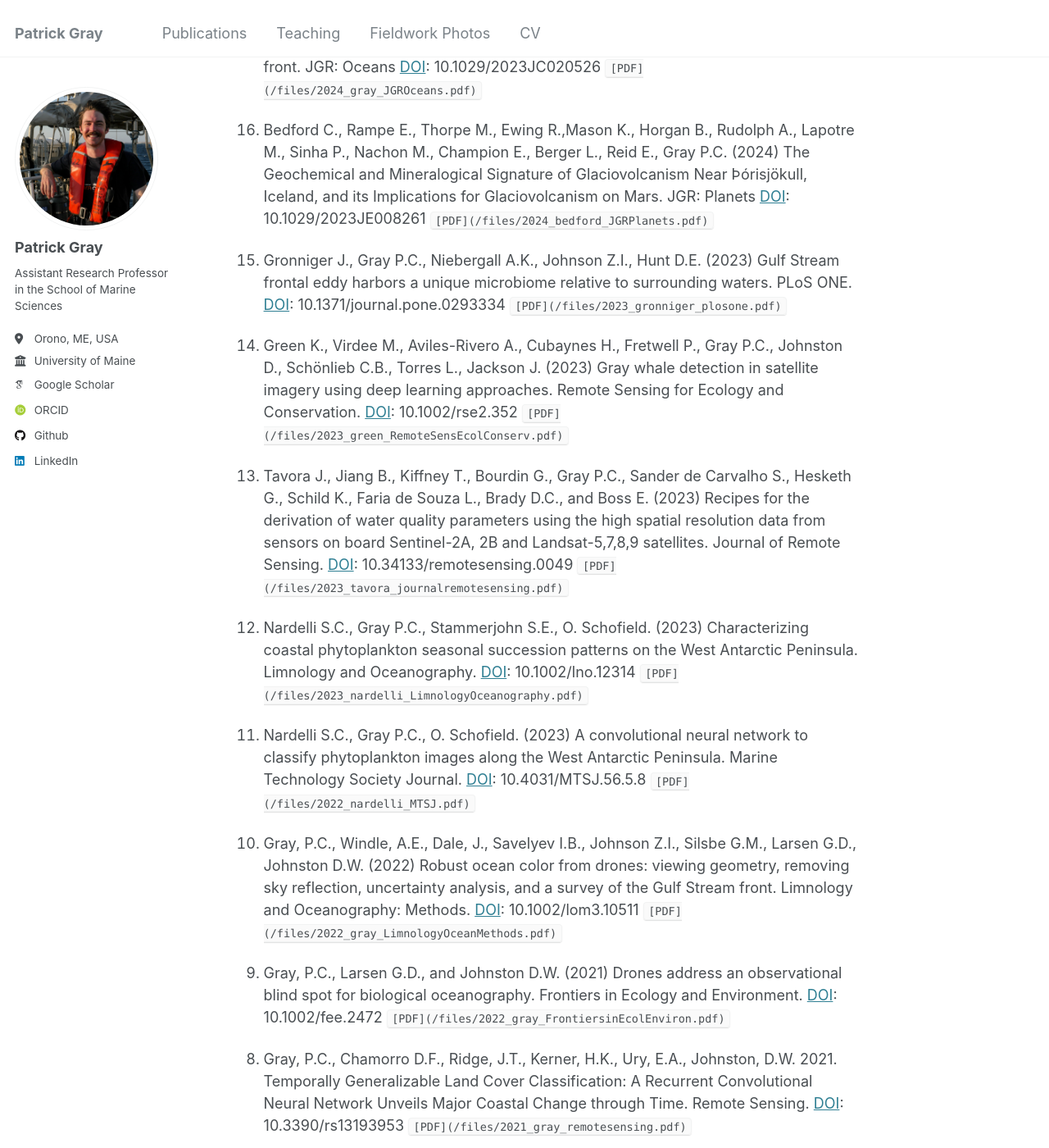
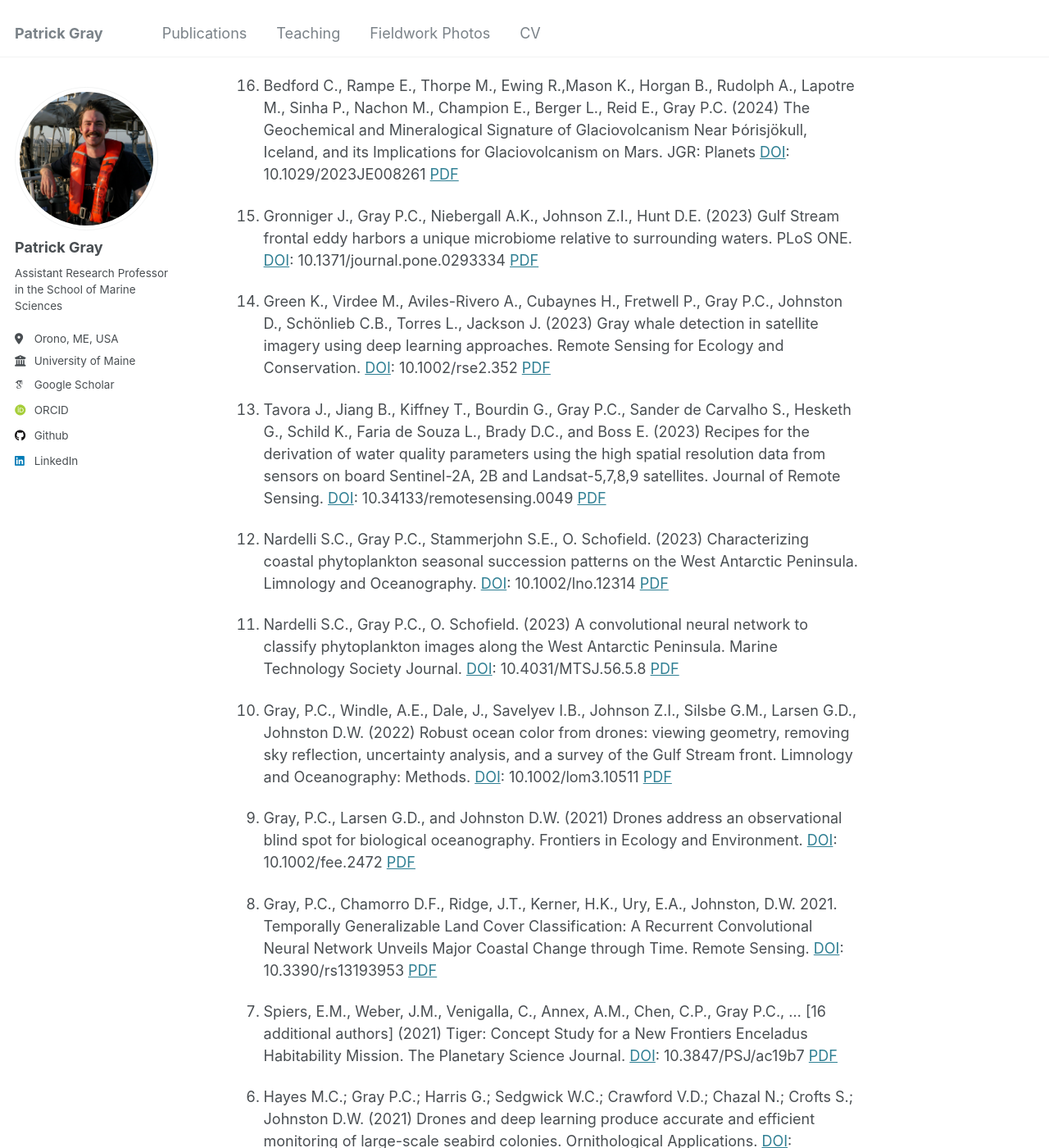
Before and after one commit to patrickcgray/patrickcgray.github.io, a Jekyll site: the page built from _pages/publications.md, in a window 1280 px wide and 1400 px high, scrolled down 469 px. Shown: the whole window at 82% size. Built offline with Jekyll 4.4.1, drawn with Linux system fonts in a browser that asks for light colours; some web fonts are replaced; some of the changed text lies outside the part shown.

Commit message:
fixing links again

```diff
--- a/_pages/publications.md
+++ b/_pages/publications.md
@@ -13,39 +13,39 @@ redirect_from:
 
 19.   Gray P.C., Boss E., Bourdin G., Mission Microbiome AtlantECO, Tara Pacific Consortium,  Lehahn Y., (2025) Emergent patterns of patchiness reflect decoupling between ocean physics and biology. In press Nature Communications. BioRxiv: [DOI](https://www.doi.org/10.1101/2024.05.24.595779): 10.1101/2024.05.24.595779 [in press]
 
-18.   Gray P.C., Boss E., Prochaska J.X., Kerner H.R., Begouen-Demeaux, C., Lehahn Y. (2024) The Promise and Pitfalls of Machine Learning in Ocean Remote Sensing. Oceanography [DOI](https://www.doi.org/10.5670/oceanog.2024.511): 10.5670/oceanog.2024.511 `[PDF](/files/2024_gray_oceanography.pdf)`
+18.   Gray P.C., Boss E., Prochaska J.X., Kerner H.R., Begouen-Demeaux, C., Lehahn Y. (2024) The Promise and Pitfalls of Machine Learning in Ocean Remote Sensing. Oceanography [DOI](https://www.doi.org/10.5670/oceanog.2024.511): 10.5670/oceanog.2024.511 [PDF](/files/2024_gray_oceanography.pdf)
 
-17.   Gray P.C., Sayvelev I., Cassar N., Levy M., Boss E.S., Lehahn Y., Bourdin G., Smith K.A., Windle A., Gronniger J., Floge S., Hunt D.E., Silsbe G., Johnson Z.I, Johnston D.W. (2024) Evidence for kilometer scale biophysical features at the Gulf Stream front. JGR: Oceans [DOI](https://www.doi.org/10.1029/2023JC020526): 10.1029/2023JC020526 `[PDF](/files/2024_gray_JGROceans.pdf)`
+17.   Gray P.C., Sayvelev I., Cassar N., Levy M., Boss E.S., Lehahn Y., Bourdin G., Smith K.A., Windle A., Gronniger J., Floge S., Hunt D.E., Silsbe G., Johnson Z.I, Johnston D.W. (2024) Evidence for kilometer scale biophysical features at the Gulf Stream front. JGR: Oceans [DOI](https://www.doi.org/10.1029/2023JC020526): 10.1029/2023JC020526 [PDF](/files/2024_gray_JGROceans.pdf)
 
-16.   Bedford C., Rampe E., Thorpe M., Ewing R.,Mason K., Horgan B., Rudolph A., Lapotre M., Sinha P., Nachon M., Champion E., Berger L., Reid E., Gray P.C. (2024)  The Geochemical and Mineralogical Signature of Glaciovolcanism Near Þórisjökull, Iceland, and its Implications for Glaciovolcanism on Mars. JGR: Planets [DOI](https://www.doi.org/10.1029/2023JE008261): 10.1029/2023JE008261 `[PDF](/files/2024_bedford_JGRPlanets.pdf)`
+16.   Bedford C., Rampe E., Thorpe M., Ewing R.,Mason K., Horgan B., Rudolph A., Lapotre M., Sinha P., Nachon M., Champion E., Berger L., Reid E., Gray P.C. (2024)  The Geochemical and Mineralogical Signature of Glaciovolcanism Near Þórisjökull, Iceland, and its Implications for Glaciovolcanism on Mars. JGR: Planets [DOI](https://www.doi.org/10.1029/2023JE008261): 10.1029/2023JE008261 [PDF](/files/2024_bedford_JGRPlanets.pdf)
 
-15. Gronniger J., Gray P.C., Niebergall A.K., Johnson Z.I., Hunt D.E. (2023) Gulf Stream frontal eddy harbors a unique microbiome relative to surrounding waters. PLoS ONE. [DOI](https://www.doi.org/10.1371/journal.pone.0293334): 10.1371/journal.pone.0293334 `[PDF](/files/2023_gronniger_plosone.pdf)`
+15. Gronniger J., Gray P.C., Niebergall A.K., Johnson Z.I., Hunt D.E. (2023) Gulf Stream frontal eddy harbors a unique microbiome relative to surrounding waters. PLoS ONE. [DOI](https://www.doi.org/10.1371/journal.pone.0293334): 10.1371/journal.pone.0293334 [PDF](/files/2023_gronniger_plosone.pdf)
 
-14.   Green K., Virdee M., Aviles-Rivero A., Cubaynes H., Fretwell P., Gray P.C., Johnston D., Schönlieb C.B., Torres L., Jackson J. (2023) Gray whale detection in satellite imagery using deep learning approaches. Remote Sensing for Ecology and Conservation. [DOI](https://www.doi.org/10.1002/rse2.352): 10.1002/rse2.352 `[PDF](/files/2023_green_RemoteSensEcolConserv.pdf)`
+14.   Green K., Virdee M., Aviles-Rivero A., Cubaynes H., Fretwell P., Gray P.C., Johnston D., Schönlieb C.B., Torres L., Jackson J. (2023) Gray whale detection in satellite imagery using deep learning approaches. Remote Sensing for Ecology and Conservation. [DOI](https://www.doi.org/10.1002/rse2.352): 10.1002/rse2.352 [PDF](/files/2023_green_RemoteSensEcolConserv.pdf)
 
-13.   Tavora J., Jiang B., Kiffney T., Bourdin G., Gray P.C., Sander de Carvalho S., Hesketh G., Schild K., Faria de Souza L., Brady D.C., and Boss E. (2023) Recipes for the derivation of water quality parameters using the high spatial resolution data from sensors on board Sentinel-2A, 2B and Landsat-5,7,8,9 satellites. Journal of Remote Sensing. [DOI](https://www.doi.org/10.34133/remotesensing.0049): 10.34133/remotesensing.0049 `[PDF](/files/2023_tavora_journalremotesensing.pdf)`
+13.   Tavora J., Jiang B., Kiffney T., Bourdin G., Gray P.C., Sander de Carvalho S., Hesketh G., Schild K., Faria de Souza L., Brady D.C., and Boss E. (2023) Recipes for the derivation of water quality parameters using the high spatial resolution data from sensors on board Sentinel-2A, 2B and Landsat-5,7,8,9 satellites. Journal of Remote Sensing. [DOI](https://www.doi.org/10.34133/remotesensing.0049): 10.34133/remotesensing.0049 [PDF](/files/2023_tavora_journalremotesensing.pdf)
 
-12.   Nardelli S.C., Gray P.C., Stammerjohn S.E., O. Schofield. (2023) Characterizing coastal phytoplankton seasonal succession patterns on the West Antarctic Peninsula. Limnology and Oceanography. [DOI](https://www.doi.org/10.1002/lno.12314): 10.1002/lno.12314 `[PDF](/files/2023_nardelli_LimnologyOceanography.pdf)`
+12.   Nardelli S.C., Gray P.C., Stammerjohn S.E., O. Schofield. (2023) Characterizing coastal phytoplankton seasonal succession patterns on the West Antarctic Peninsula. Limnology and Oceanography. [DOI](https://www.doi.org/10.1002/lno.12314): 10.1002/lno.12314 [PDF](/files/2023_nardelli_LimnologyOceanography.pdf)
 
-11.   Nardelli S.C., Gray P.C., O. Schofield. (2023) A convolutional neural network to classify phytoplankton images along the West Antarctic Peninsula. Marine Technology Society Journal. [DOI](https://www.doi.org/10.4031/MTSJ.56.5.8): 10.4031/MTSJ.56.5.8 `[PDF](/files/2022_nardelli_MTSJ.pdf)`
+11.   Nardelli S.C., Gray P.C., O. Schofield. (2023) A convolutional neural network to classify phytoplankton images along the West Antarctic Peninsula. Marine Technology Society Journal. [DOI](https://www.doi.org/10.4031/MTSJ.56.5.8): 10.4031/MTSJ.56.5.8 [PDF](/files/2022_nardelli_MTSJ.pdf)
 
-10.   Gray, P.C., Windle, A.E., Dale, J., Savelyev I.B., Johnson Z.I., Silsbe G.M., Larsen G.D., Johnston D.W. (2022) Robust ocean color from drones: viewing geometry, removing sky reflection, uncertainty analysis, and a survey of the Gulf Stream front. Limnology and Oceanography: Methods. [DOI](https://www.doi.org/10.1002/lom3.10511): 10.1002/lom3.10511 `[PDF](/files/2022_gray_LimnologyOceanMethods.pdf)`
+10.   Gray, P.C., Windle, A.E., Dale, J., Savelyev I.B., Johnson Z.I., Silsbe G.M., Larsen G.D., Johnston D.W. (2022) Robust ocean color from drones: viewing geometry, removing sky reflection, uncertainty analysis, and a survey of the Gulf Stream front. Limnology and Oceanography: Methods. [DOI](https://www.doi.org/10.1002/lom3.10511): 10.1002/lom3.10511 [PDF](/files/2022_gray_LimnologyOceanMethods.pdf)
 
-9.  Gray, P.C., Larsen G.D., and Johnston D.W. (2021) Drones address an observational blind spot for biological oceanography. Frontiers in Ecology and Environment. [DOI](https://www.doi.org/10.1002/fee.2472): 10.1002/fee.2472 `[PDF](/files/2022_gray_FrontiersinEcolEnviron.pdf)`
+9.  Gray, P.C., Larsen G.D., and Johnston D.W. (2021) Drones address an observational blind spot for biological oceanography. Frontiers in Ecology and Environment. [DOI](https://www.doi.org/10.1002/fee.2472): 10.1002/fee.2472 [PDF](/files/2022_gray_FrontiersinEcolEnviron.pdf)
 
-8.  Gray, P.C., Chamorro D.F., Ridge, J.T., Kerner, H.K., Ury, E.A., Johnston, D.W. 2021. Temporally Generalizable Land Cover Classification: A Recurrent Convolutional Neural Network Unveils Major Coastal Change through Time.  Remote Sensing. [DOI](https://www.doi.org/10.3390/rs13193953): 10.3390/rs13193953 `[PDF](/files/2021_gray_remotesensing.pdf)`
+8.  Gray, P.C., Chamorro D.F., Ridge, J.T., Kerner, H.K., Ury, E.A., Johnston, D.W. 2021. Temporally Generalizable Land Cover Classification: A Recurrent Convolutional Neural Network Unveils Major Coastal Change through Time.  Remote Sensing. [DOI](https://www.doi.org/10.3390/rs13193953): 10.3390/rs13193953 [PDF](/files/2021_gray_remotesensing.pdf)
 
-7.  Spiers, E.M., Weber, J.M., Venigalla, C., Annex, A.M., Chen, C.P., Gray P.C., … [16 additional authors] (2021) Tiger: Concept Study for a New Frontiers Enceladus Habitability Mission. The Planetary Science Journal. [DOI](https://www.doi.org/10.3847/PSJ/ac19b7): 10.3847/PSJ/ac19b7 `[PDF](/files/2021_spiers_PlanetSciJ.pdf)`
+7.  Spiers, E.M., Weber, J.M., Venigalla, C., Annex, A.M., Chen, C.P., Gray P.C., … [16 additional authors] (2021) Tiger: Concept Study for a New Frontiers Enceladus Habitability Mission. The Planetary Science Journal. [DOI](https://www.doi.org/10.3847/PSJ/ac19b7): 10.3847/PSJ/ac19b7 [PDF](/files/2021_spiers_PlanetSciJ.pdf)
 
-6.  Hayes M.C.; Gray P.C.; Harris G.; Sedgwick W.C.; Crawford V.D.; Chazal N.; Crofts S.; Johnston D.W. (2021) Drones and deep learning produce accurate and efficient monitoring of large-scale seabird colonies. Ornithological Applications. [DOI](https://www.doi.org/10.1093/ornithapp/duab022): 10.1093/ornithapp/duab022 `[PDF](/files/2021_hayes_OrnithApp.pdf)`
+6.  Hayes M.C.; Gray P.C.; Harris G.; Sedgwick W.C.; Crawford V.D.; Chazal N.; Crofts S.; Johnston D.W. (2021) Drones and deep learning produce accurate and efficient monitoring of large-scale seabird colonies. Ornithological Applications. [DOI](https://www.doi.org/10.1093/ornithapp/duab022): 10.1093/ornithapp/duab022 [PDF](/files/2021_hayes_OrnithApp.pdf)
 
-5.  Ridge, J.T., Gray, P.C., Windle A., Johnston, D.W. (2020) Deep learning for coastal resource conservation: automating detection of shellfish reefs. Remote Sensing in Ecology and Conservation. [DOI](https://www.doi.org/10.1002/rse2.134): 10.1002/rse2.134 `[PDF](/files/2020_ridge_RemoteSensEcolConserv.pdf)`
+5.  Ridge, J.T., Gray, P.C., Windle A., Johnston, D.W. (2020) Deep learning for coastal resource conservation: automating detection of shellfish reefs. Remote Sensing in Ecology and Conservation. [DOI](https://www.doi.org/10.1002/rse2.134): 10.1002/rse2.134 [PDF](/files/2020_ridge_RemoteSensEcolConserv.pdf)
 
-4.  Kerner H.R., Wagstaff K.L., Bue B.D., Gray P.C., Bell J.F., Amor H.B. (2019) Toward Generalized Change Detection on Planetary Surfaces with Convolutional Autoencoders and Transfer Learning. Journal of Selected Topics in Applied Earth Observations and Remote Sensing. [DOI](https://www.doi.org/10.1109/JSTARS.2019.2936771): 10.1109/JSTARS.2019.2936771 `[PDF](/files/2019_kerner_JSTARS.pdf)`
+4.  Kerner H.R., Wagstaff K.L., Bue B.D., Gray P.C., Bell J.F., Amor H.B. (2019) Toward Generalized Change Detection on Planetary Surfaces with Convolutional Autoencoders and Transfer Learning. Journal of Selected Topics in Applied Earth Observations and Remote Sensing. [DOI](https://www.doi.org/10.1109/JSTARS.2019.2936771): 10.1109/JSTARS.2019.2936771 [PDF](/files/2019_kerner_JSTARS.pdf)
 
-3.  Gray, P.C., Bierlich, K.C., Mantell, S.A., Goldbogen, J.A., Johnston, D.W. (2019) Drones and Convolutional Neural Networks Facilitate Automated and Accurate Cetacean Species Identification and Photogrammetry. Methods in Ecology and Evolution. [DOI](https://www.doi.org/10.1111/2041-210X.13246): 10.1111/2041-210X.13246 `[PDF](/files/2019_gray_MethodsEcolEvol.pdf)`
+3.  Gray, P.C., Bierlich, K.C., Mantell, S.A., Goldbogen, J.A., Johnston, D.W. (2019) Drones and Convolutional Neural Networks Facilitate Automated and Accurate Cetacean Species Identification and Photogrammetry. Methods in Ecology and Evolution. [DOI](https://www.doi.org/10.1111/2041-210X.13246): 10.1111/2041-210X.13246 [PDF](/files/2019_gray_MethodsEcolEvol.pdf)
 
-2.  Gray, P.C., Fleishman, A.B., Klein, D.J., McKown, M.W., Bézy, V.S., Lohmann, K.J., Johnston, D.W. (2018) A Convolutional Neural Network for Detecting Sea Turtles in Drone Imagery. Methods in Ecology and Evolution. [DOI](https://www.doi.org/10.1111/2041-210X.13132): 10.1111/2041-210X.13132 `[PDF](/files/2018_gray_MethodsEcolEvol.pdf)`
+2.  Gray, P.C., Fleishman, A.B., Klein, D.J., McKown, M.W., Bézy, V.S., Lohmann, K.J., Johnston, D.W. (2018) A Convolutional Neural Network for Detecting Sea Turtles in Drone Imagery. Methods in Ecology and Evolution. [DOI](https://www.doi.org/10.1111/2041-210X.13132): 10.1111/2041-210X.13132 [PDF](/files/2018_gray_MethodsEcolEvol.pdf)
 
-1.  Gray, P.C., Ridge, J.T., Poulin, S.K., Seymour, A.C., Schwantes, A.M., Swenson, J.J., Johnston, D.W. (2018) Integrating Drone Imagery into High Resolution Satellite Remote Sensing Assessments of Estuarine Environments. Remote Sensing. [DOI](https://www.doi.org/10.3390/rs10081257): 10.3390/rs10081257 `[PDF](/files/2018_gray_remotesensing.pdf)`
+1.  Gray, P.C., Ridge, J.T., Poulin, S.K., Seymour, A.C., Schwantes, A.M., Swenson, J.J., Johnston, D.W. (2018) Integrating Drone Imagery into High Resolution Satellite Remote Sensing Assessments of Estuarine Environments. Remote Sensing. [DOI](https://www.doi.org/10.3390/rs10081257): 10.3390/rs10081257 [PDF](/files/2018_gray_remotesensing.pdf)
 {: reversed="reversed"}
```
